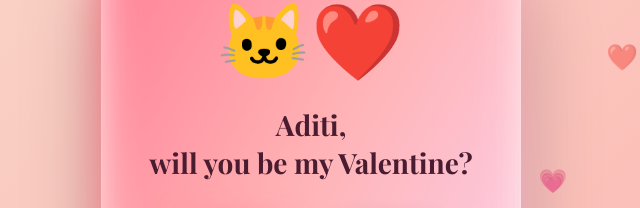
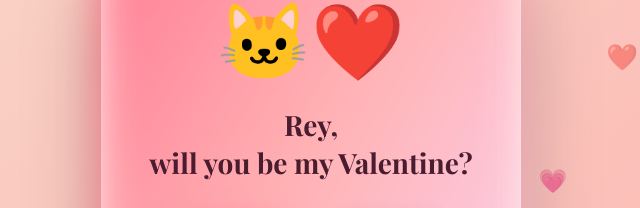
Before and after one commit to iloveappleswarm-hue/zee, a plain HTML site: page index.html in a window 1280 px wide. Shown: the part 233-441 px from the top of the page, 329-969 px from the left. Drawn offline with nearby package versions, Linux system fonts and the light colour scheme.

Commit message:
Update index.html

```diff
--- a/index.html
+++ b/index.html
@@ -1,3 +1,4 @@
+
 <!DOCTYPE html>
 <html lang="en">
 <head>
@@ -170,7 +171,7 @@
 
   <div class="card">
     <div class="emoji">🐱❤️</div>
-    <h2>Aditi,<br>will you be my Valentine?</h2>
+    <h2>Rey,<br>will you be my Valentine?</h2>
 
     <div class="buttons">
       <button id="yes">Yes 💖</button>
```
